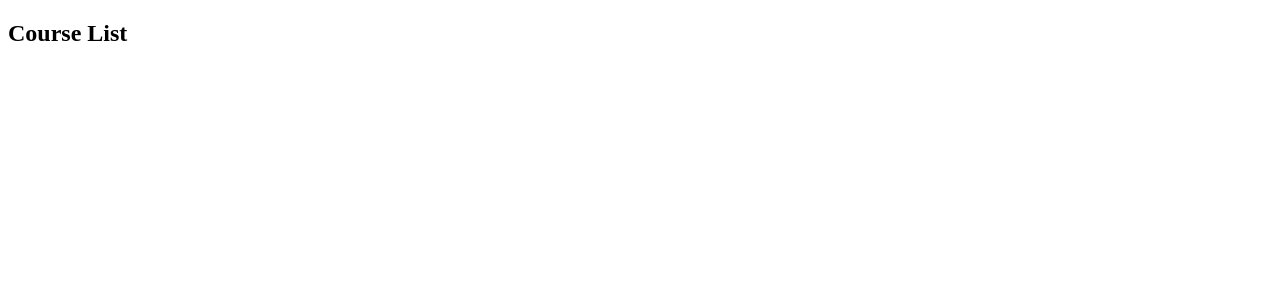
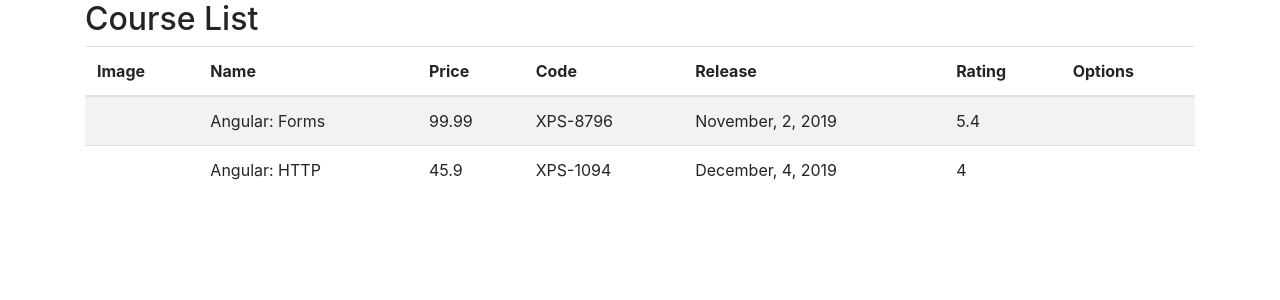
Before and after one commit to robertsantosti/introducao-ao-angular-8, an Angular app in the folder course-manager/: page / in a window 1280 px wide. Shown: the top 300 px of the page. Built offline with nearby package versions, Linux system fonts and the light colour scheme.

Commit message:
Criando componentes e construindo o projeto

```diff
--- a/course-manager/src/app/app.component.html
+++ b/course-manager/src/app/app.component.html
@@ -1 +1,3 @@
-<app-course-list></app-course-list>
+<div class="container">
+  <app-course-list></app-course-list>
+</div>
--- a/course-manager/src/app/courses/course-list.component.html
+++ b/course-manager/src/app/courses/course-list.component.html
@@ -1 +1,26 @@
 <h2>Course List</h2>
+
+<table class="table table-striped">
+  <thead>
+    <tr>
+      <th>Image</th>
+      <th>Name</th>
+      <th>Price</th>
+      <th>Code</th>
+      <th>Release</th>
+      <th>Rating</th>
+      <th>Options</th>
+    </tr>
+  </thead>
+  <tbody>
+    <tr *ngFor="let course of courses">
+      <td>{{ course.imageUrl }}</td>
+      <td>{{ course.name }}</td>
+      <td>{{ course.price }}</td>
+      <td>{{ course.code }}</td>
+      <td>{{ course.releaseDate }}</td>
+      <td>{{ course.rating }}</td>
+      <td></td>
+    </tr>
+  </tbody>
+</table>
--- a/course-manager/src/app/courses/course-list.component.ts
+++ b/course-manager/src/app/courses/course-list.component.ts
@@ -1,7 +1,35 @@
-import { Component } from "@angular/core";
+import { Component, OnInit } from "@angular/core";
+import { Course } from "./course";
 
 @Component({
   selector: "app-course-list",
   templateUrl: "./course-list.component.html"
 })
-export class CourseListComponent {}
+export class CourseListComponent implements OnInit {
+  courses: Course[] = [];
+
+  ngOnInit(): void {
+    this.courses = [
+      {
+        id: 1,
+        name: "Angular: Forms",
+        imageUrl: "",
+        price: 99.99,
+        code: "XPS-8796",
+        duration: 120,
+        rating: 5.4,
+        releaseDate: "November, 2, 2019"
+      },
+      {
+        id: 2,
+        name: "Angular: HTTP",
+        imageUrl: "",
+        price: 45.9,
+        code: "XPS-1094",
+        duration: 80,
+        rating: 4,
+        releaseDate: "December, 4, 2019"
+      }
+    ];
+  }
+}
--- /dev/null
+++ b/course-manager/src/app/courses/course.ts
@@ -0,0 +1,10 @@
+export class Course {
+  id: number;
+  name: string;
+  imageUrl: string;
+  price: number;
+  code: string;
+  duration: number;
+  rating: number;
+  releaseDate: string;
+}
--- a/course-manager/src/styles.css
+++ b/course-manager/src/styles.css
@@ -1 +1,2 @@
 /* You can add global styles to this file, and also import other style files */
+@import "~bootstrap/dist/css/bootstrap.min.css";
```
